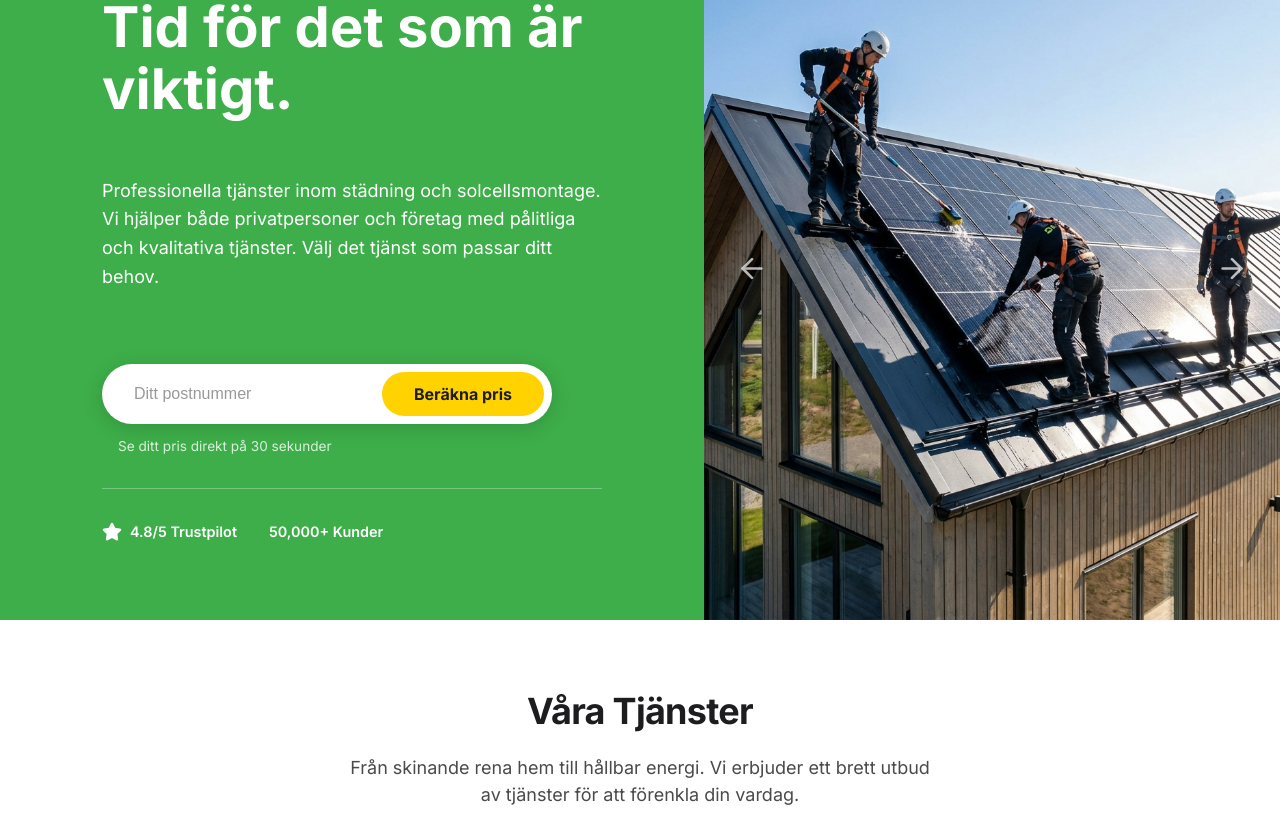
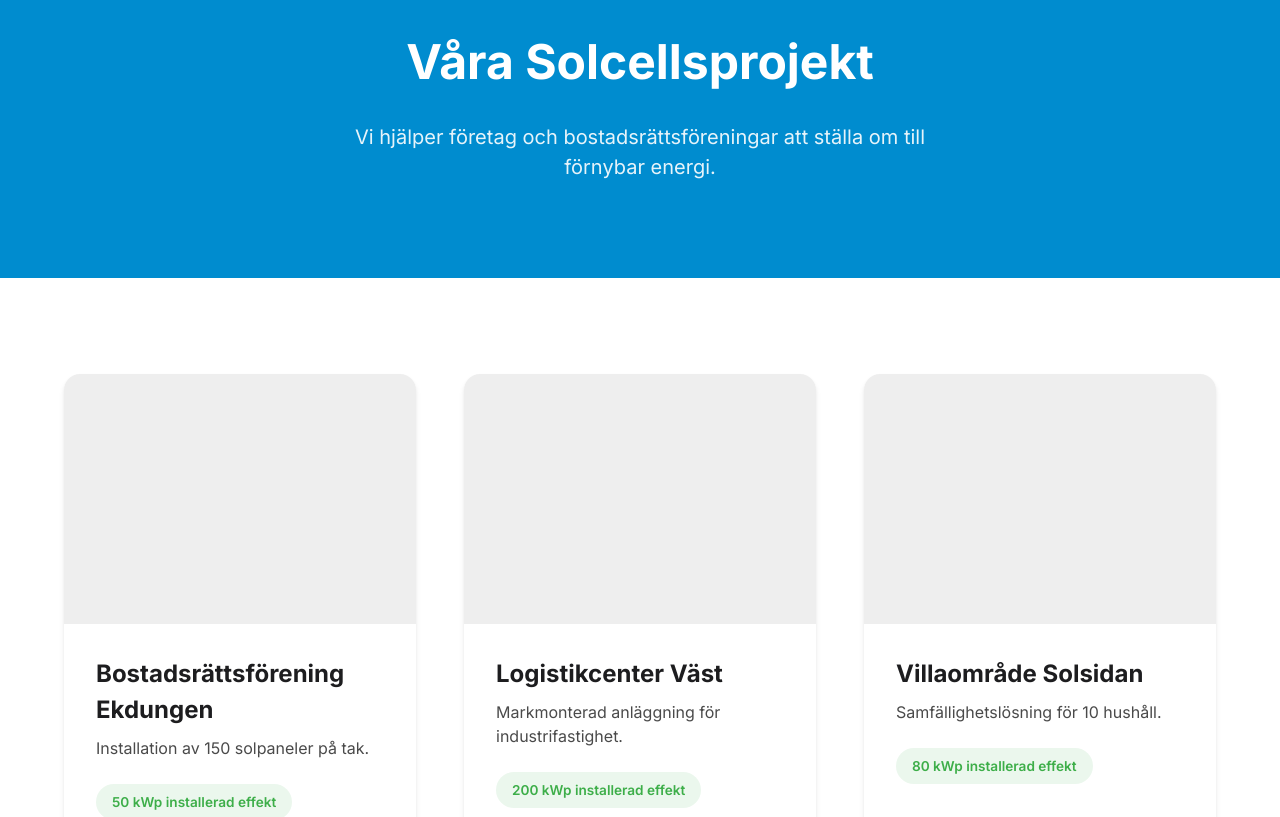
Before and after one commit to pacecapi/zcgroup, a React (Vite) app: page /solar-projects in a window 1280 px wide. Shown: the part 160-977 px from the top of the page. Built offline with nearby package versions, Linux system fonts and the light colour scheme.

Commit message:
feat: Add routing and new SolarProjects page linked from header dropdown

```diff
--- a/src/App.jsx
+++ b/src/App.jsx
@@ -1,4 +1,5 @@
 import React from 'react';
+import { BrowserRouter as Router, Routes, Route } from 'react-router-dom';
 import Header from './components/Header';
 import Hero from './components/Hero';
 import Services from './components/Services';
@@ -8,10 +9,11 @@ import AppSection from './components/AppSection';
 import Testimonials from './components/Testimonials';
 import Recruitment from './components/Recruitment';
 import Footer from './components/Footer';
+import SolarProjects from './pages/SolarProjects';
 
-function App() {
-  return (
-    <div className="app">
+// Home Page Component
+const Home = () => (
+  <>
     <Header />
     <Hero />
     <Services />
@@ -21,7 +23,17 @@ function App() {
     <Testimonials />
     <Recruitment />
     <Footer />
-    </div>
+  </>
+);
+
+function App() {
+  return (
+    <Router>
+      <Routes>
+        <Route path="/" element={<Home />} />
+        <Route path="/solar-projects" element={<SolarProjects />} />
+      </Routes>
+    </Router>
   );
 }
 
--- a/src/components/Header.jsx
+++ b/src/components/Header.jsx
@@ -47,7 +47,7 @@ const Header = () => {
                     <p className="dropdown-desc">
                       Kompletta lösningar för företag och fastigheter.
                     </p>
-                    <a href="#" className="btn-dropdown">Se våra projekt →</a>
+                    <a href="/solar-projects" className="btn-dropdown">Se våra projekt →</a>
                   </div>
                 </div>
               </div>
--- /dev/null
+++ b/src/pages/SolarProjects.jsx
@@ -0,0 +1,135 @@
+import React from 'react';
+import Header from './components/Header';
+import Footer from './components/Footer';
+
+const SolarProjects = () => {
+    return (
+        <div className="app">
+            <Header />
+            <main>
+                {/* Hero Section for Solar Projects */}
+                <section className="solar-hero">
+                    <div className="container">
+                        <h1>Våra Solcellsprojekt</h1>
+                        <p>Vi hjälper företag och bostadsrättsföreningar att ställa om till förnybar energi.</p>
+                    </div>
+                </section>
+
+                {/* Projects Grid */}
+                <section className="section">
+                    <div className="container">
+                        <div className="projects-grid">
+                            {/* Placeholder Project 1 */}
+                            <div className="project-card">
+                                <div className="project-image" style={{ background: '#eee' }}></div>
+                                <div className="project-info">
+                                    <h3>Bostadsrättsförening Ekdungen</h3>
+                                    <p>Installation av 150 solpaneler på tak.</p>
+                                    <span className="project-stat">50 kWp installerad effekt</span>
+                                </div>
+                            </div>
+
+                            {/* Placeholder Project 2 */}
+                            <div className="project-card">
+                                <div className="project-image" style={{ background: '#eee' }}></div>
+                                <div className="project-info">
+                                    <h3>Logistikcenter Väst</h3>
+                                    <p>Markmonterad anläggning för industrifastighet.</p>
+                                    <span className="project-stat">200 kWp installerad effekt</span>
+                                </div>
+                            </div>
+
+                            {/* Placeholder Project 3 */}
+                            <div className="project-card">
+                                <div className="project-image" style={{ background: '#eee' }}></div>
+                                <div className="project-info">
+                                    <h3>Villaområde Solsidan</h3>
+                                    <p>Samfällighetslösning för 10 hushåll.</p>
+                                    <span className="project-stat">80 kWp installerad effekt</span>
+                                </div>
+                            </div>
+                        </div>
+                    </div>
+                </section>
+            </main>
+            <Footer />
+
+            <style>{`
+                .solar-hero {
+                    margin-top: 90px;
+                    background-color: var(--color-brand-blue);
+                    color: white;
+                    padding: 6rem 0;
+                    text-align: center;
+                }
+
+                .solar-hero h1 {
+                    font-size: 3rem;
+                    margin-bottom: 1.5rem;
+                }
+
+                .solar-hero p {
+                    font-size: 1.25rem;
+                    max-width: 600px;
+                    margin: 0 auto;
+                    opacity: 0.9;
+                }
+
+                .projects-grid {
+                    display: grid;
+                    grid-template-columns: repeat(auto-fill, minmax(350px, 1fr));
+                    gap: 3rem;
+                    margin-top: 2rem;
+                }
+
+                .project-card {
+                    background: white;
+                    border-radius: var(--radius-lg);
+                    overflow: hidden;
+                    box-shadow: var(--shadow-md);
+                    transition: transform 0.3s ease;
+                }
+
+                .project-card:hover {
+                    transform: translateY(-5px);
+                    box-shadow: var(--shadow-xl);
+                }
+
+                .project-image {
+                    height: 250px;
+                    width: 100%;
+                    background-color: #ddd; /* Placeholder color */
+                    background-size: cover;
+                    background-position: center;
+                }
+
+                .project-info {
+                    padding: 2rem;
+                }
+
+                .project-info h3 {
+                    font-size: 1.5rem;
+                    margin-bottom: 0.5rem;
+                    color: var(--color-text-main);
+                }
+
+                .project-info p {
+                    color: var(--color-text-secondary);
+                    margin-bottom: 1.5rem;
+                }
+
+                .project-stat {
+                    display: inline-block;
+                    background: var(--color-primary-light);
+                    color: var(--color-primary);
+                    font-weight: 600;
+                    font-size: 0.85rem;
+                    padding: 0.5rem 1rem;
+                    border-radius: var(--radius-full);
+                }
+            `}</style>
+        </div>
+    );
+};
+
+export default SolarProjects;
```
Lines whose indentation alone changed are shown as unchanged.
